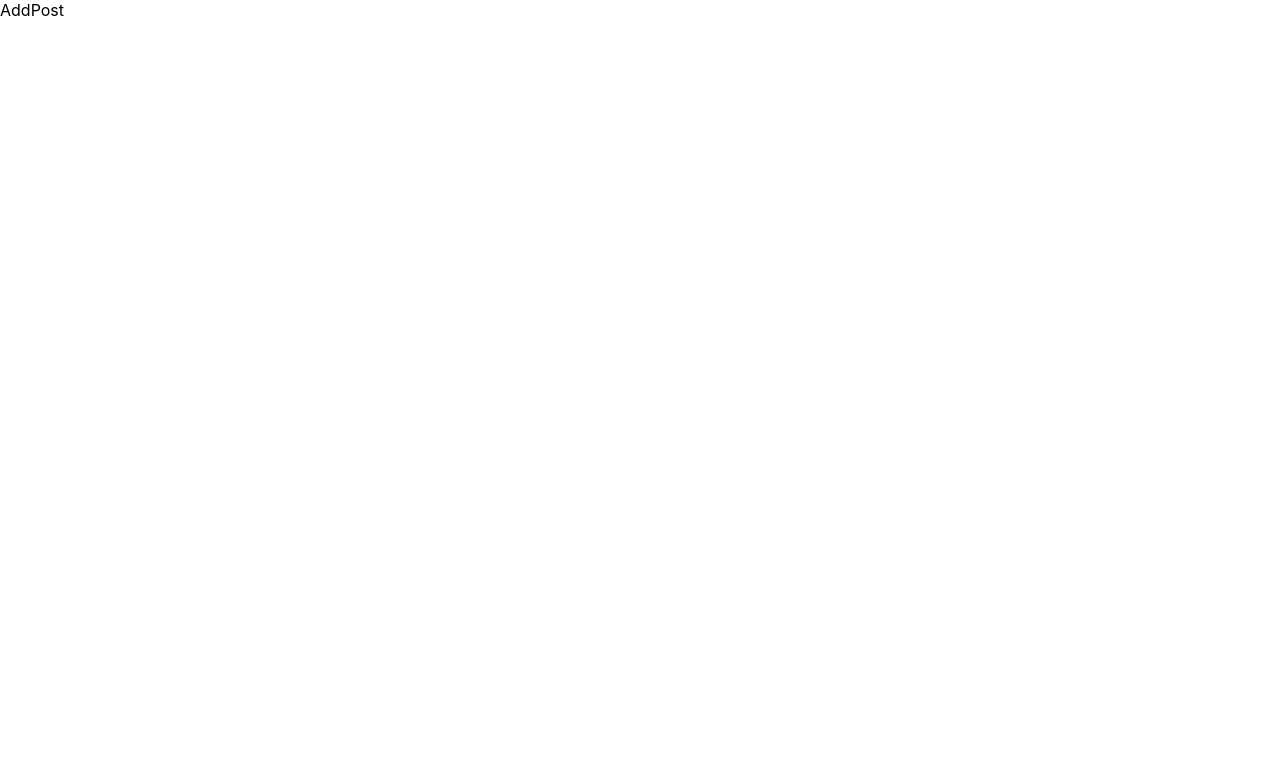
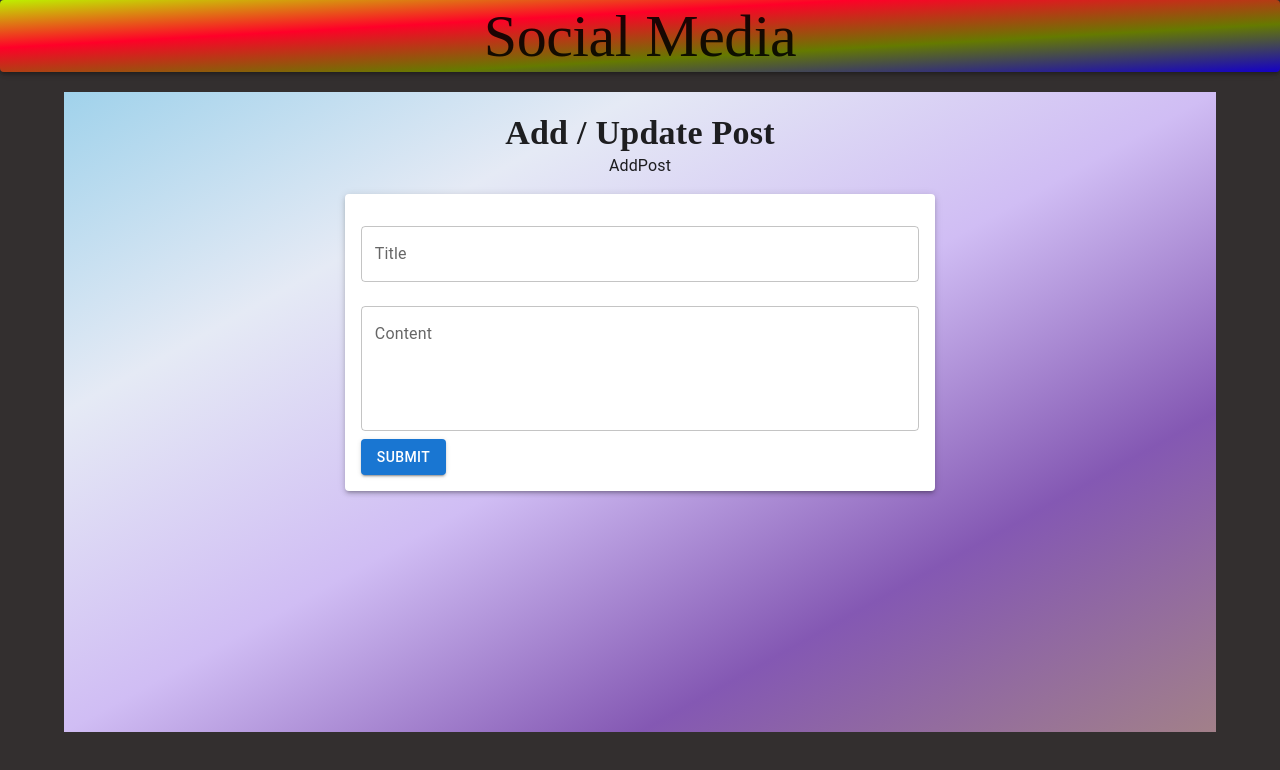
Before and after one commit to aparajit0511/SocialMediaFrontend, a React (Create React App) app: page /addNewPost in a window 1280 px wide. Shown: the top 770 px of the page. Built offline with nearby package versions, Linux system fonts and the light colour scheme.

Commit message:
organinze styles and add post page

```diff
--- a/src/App.js
+++ b/src/App.js
@@ -10,55 +10,19 @@ import {
 import ShowPosts from "./components/ShowPosts";
 import { Link } from "react-router-dom";
 import AddIcon from "@mui/icons-material/Add";
+import StyledContainer from "./styles/StyledContainer";
 
 function App() {
   return (
     <>
-      <CssBaseline />
-      <div
-        style={{
-          display: "flex",
-          flexDirection: "column",
-          alignItems: "center",
-          justifyContent: "flex-start",
-          backgroundColor: "#332f2f",
-          width: "100%",
-          height: "100%",
-          // margin: "0.5px",
-          // padding: "0.3px",
-          position: "absolute",
-          top: 0,
-          right: 0,
-          bottom: 0,
-          left: 0,
-        }}
-      >
-        <Paper
-          elevation={3}
-          style={{
-            width: "100%",
-            boxSizing: "border-box", // Ensures padding and margin are included in the element's total width
-            background:
-              "linear-gradient(to bottom right,#beef00 , #ff0028, #657a00, #1400c6)",
-          }}
-        >
-          <Typography
-            variant="h2"
-            fontSize="xl"
-            fontFamily={"aesthetic"}
-            style={{ textAlign: "center" }}
-          >
-            Social Media
-          </Typography>
-          {/* Add additional content here */}
-        </Paper>
+      <StyledContainer>
         <ShowPosts />
         <Link to="/addNewPost">
           <Button variant="contained" startIcon={<AddIcon />}>
             Create Post
           </Button>
         </Link>
-      </div>
+      </StyledContainer>
     </>
   );
 }
--- a/src/components/AddPost.js
+++ b/src/components/AddPost.js
@@ -1,20 +1,37 @@
 import React from "react";
+import StyledContainer from "../styles/StyledContainer";
+import ShowpostContainer from "../styles/ShowpostContainer";
+import { Button, TextField, Paper, Typography } from "@mui/material";
 
 function AddPost() {
   return (
-    <div>
-      AddPost
-      <div
-        style={{
-          display: "flex",
-          flexDirection: "column",
-          width: "50%",
-          marginTop: "10px",
-        }}
-      >
-        {/* <Input size="lg" variant="solid" /> */}
-      </div>{" "}
-    </div>
+    <StyledContainer>
+      <ShowpostContainer title="Add / Update Post">
+        AddPost
+        <Paper
+          elevation={3}
+          style={{
+            padding: "16px",
+            marginTop: "16px",
+            backgroundColor: "white",
+          }}
+        >
+          <form>
+            <TextField label="Title" fullWidth margin="normal" />
+            <TextField
+              label="Content"
+              fullWidth
+              multiline
+              rows={4}
+              margin="normal"
+            />
+            <Button variant="contained" color="primary" type="submit">
+              Submit
+            </Button>
+          </form>
+        </Paper>
+      </ShowpostContainer>
+    </StyledContainer>
   );
 }
 
--- a/src/components/ShowPosts.js
+++ b/src/components/ShowPosts.js
@@ -12,6 +12,7 @@ import {
   backdropClasses,
   Button,
 } from "@mui/material";
+import ShowpostContainer from "../styles/ShowpostContainer";
 
 function ShowPosts() {
   const [SMdata, setSMdata] = useState("");
@@ -30,33 +31,7 @@ function ShowPosts() {
   console.log("Show SM data", SMdata);
 
   return (
-    <div
-      style={{
-        display: "flex",
-        flexDirection: "column",
-        alignItems: "center",
-        justifyContent: "flex-start",
-        background:
-          "linear-gradient(to bottom right, #a0d2eb, #e5eaf5, #d0bdf4, #8458B3, #a28089)",
-        width: "90%",
-        height: "80%",
-        margin: "20px",
-        // marginLeft: "120px",
-        // marginRight: "120px",
-        padding: "20px",
-        // border: "12px solid pink",
-        overflowY: "scroll",
-        scrollbarWidth: "none",
-      }}
-    >
-      <Typography
-        level="h3"
-        variant="h4"
-        fontFamily={"aesthetic"}
-        style={{ fontWeight: "bold" }}
-      >
-        Show Posts
-      </Typography>
+    <ShowpostContainer title="Show Posts">
       <div
         style={{
           display: "flex",
@@ -79,17 +54,21 @@ function ShowPosts() {
                   display: "flex",
                   flexDirection: "column",
                   justifyContent: "center",
+                  background: "#044a48",
+                  // "linear-gradient(to bottom right #51d0de,#bf4aa8,#d9d9d9)",
+                }}
+                sx={{
+                  padding: "16px",
+                  marginTop: "16px",
                   background:
-                    "linear-gradient(to bottom right #51d0de,#bf4aa8,#d9d9d9)",
+                    "linear-gradient(to bottom right, #51d0de, #bf4aa8, #d9d9d9)",
+                  borderRadius: "8px",
                 }}
               >
                 <div>
                   <Paper
-                    elevation={10}
-                    style={{
-                      boxSizing: "border-box", // Ensures padding and margin are included in the element's total width
-                      margin: "10px",
-                    }}
+                    elevation={3}
+                    style={{ padding: "16px", marginTop: "16px" }}
                   >
                     <Typography
                       variant="h5"
@@ -101,11 +80,8 @@ function ShowPosts() {
                     </Typography>
                   </Paper>
                   <Paper
-                    elevation={10}
-                    style={{
-                      boxSizing: "border-box", // Ensures padding and margin are included in the element's total width
-                      margin: "10px",
-                    }}
+                    elevation={3}
+                    style={{ padding: "16px", marginTop: "16px" }}
                   >
                     <Typography
                       variant="h5"
@@ -116,6 +92,7 @@ function ShowPosts() {
                       {result.description}
                     </Typography>
                   </Paper>
+                  <div>
                     <Button variant="contained" startIcon={<UpdateIcon />}>
                       Update
                     </Button>
@@ -123,11 +100,12 @@ function ShowPosts() {
                       Delete
                     </Button>
                   </div>
+                </div>
               </Box>
             </>
           ))}
       </div>
-    </div>
+    </ShowpostContainer>
   );
 }
 
--- /dev/null
+++ b/src/styles/ShowpostContainer.js
@@ -0,0 +1,41 @@
+import React from "react";
+import { CssBaseline, Paper, Typography } from "@mui/material";
+
+function ShowpostContainer({ title, children }) {
+  return (
+    <>
+      {" "}
+      <CssBaseline />
+      <div
+        style={{
+          display: "flex",
+          flexDirection: "column",
+          alignItems: "center",
+          justifyContent: "flex-start",
+          background:
+            "linear-gradient(to bottom right, #a0d2eb, #e5eaf5, #d0bdf4, #8458B3, #a28089)",
+          width: "90%",
+          height: "80%",
+          margin: "20px",
+          padding: "20px",
+          overflowY: "scroll",
+          scrollbarWidth: "none",
+        }}
+      >
+        {title && (
+          <Typography
+            level="h3"
+            variant="h4"
+            fontFamily={"aesthetic"}
+            style={{ fontWeight: "bold" }}
+          >
+            {title}
+          </Typography>
+        )}
+        {children}
+      </div>
+    </>
+  );
+}
+
+export default ShowpostContainer;
--- /dev/null
+++ b/src/styles/StyledContainer.js
@@ -0,0 +1,48 @@
+import React from "react";
+import { CssBaseline, Paper, Typography } from "@mui/material";
+
+const StyledContainer = ({ children }) => {
+  return (
+    <>
+      <CssBaseline />
+      <div
+        style={{
+          display: "flex",
+          flexDirection: "column",
+          alignItems: "center",
+          justifyContent: "flex-start",
+          backgroundColor: "#332f2f",
+          width: "100%",
+          height: "100%",
+          position: "absolute",
+          top: 0,
+          right: 0,
+          bottom: 0,
+          left: 0,
+        }}
+      >
+        <Paper
+          elevation={3}
+          style={{
+            width: "100%",
+            boxSizing: "border-box",
+            background:
+              "linear-gradient(to bottom right,#beef00 , #ff0028, #657a00, #1400c6)",
+          }}
+        >
+          <Typography
+            variant="h2"
+            fontSize="xl"
+            fontFamily={"aesthetic"}
+            style={{ textAlign: "center" }}
+          >
+            Social Media
+          </Typography>
+        </Paper>
+        {children}
+      </div>
+    </>
+  );
+};
+
+export default StyledContainer;
```
Lines whose indentation alone changed are shown as unchanged.
